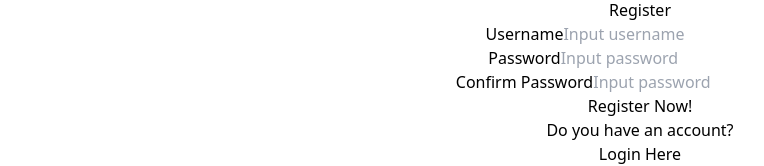
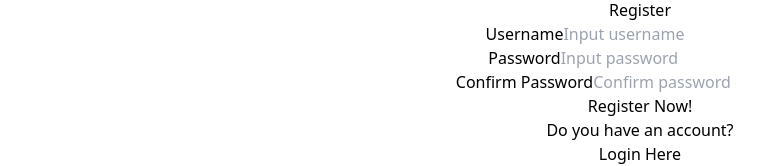
Before and after one commit to Ojangboy/FICPACT-2026, a React (Vite) app in the folder garden-client/: page /register in a window 1280 px wide. Shown: the part 334-500 px from the top of the page, without its empty margins (0-764 px from the left). Built offline with nearby package versions, Linux system fonts and the light colour scheme.

Commit message:
Replace illustration image with local asset
Updated the registration form to use a local image for illustration.

```diff
--- a/garden-client/src/components/Register.jsx
+++ b/garden-client/src/components/Register.jsx
@@ -1,5 +1,6 @@
 import { useState } from 'react';
 import { useNavigate, Link } from 'react-router-dom';
+import loginImg from '../assets/gambar-login-regist.jpeg';
 
 const Register = () => {
   const [formData, setFormData] = useState({
@@ -31,10 +32,10 @@ const Register = () => {
       {/* Container Utama */}
       <div className="flex flex-col md:flex-row w-full max-w-5xl bg-white rounded-[40px] shadow-xl overflow-hidden min-h-[600px]">
 
-        {/* SISI KIRI: Ilustrasi (Sama dengan Login) */}
+        {/* SISI KIRI: Ilustrasi */}
         <div className="hidden md:block md:w-1/2 relative">
           <img
-            src="https://images.unsplash.com/photo-1501004318641-729e8e26bd05?auto=format&fit=crop&w=800&q=80"
+            src={loginImg}
             alt="Garden Illustration"
             className="absolute inset-0 w-full h-full object-cover"
           />
@@ -82,7 +83,7 @@ const Register = () => {
                 <input
                   name="confirmPassword"
                   type="password"
-                  placeholder="Input password"
+                  placeholder="Confirm password"
                   className="w-full px-6 py-3 rounded-full border border-gray-300 focus:outline-none focus:ring-2 focus:ring-pink-300 transition-all"
                   value={formData.confirmPassword}
                   onChange={handleChange}
```
